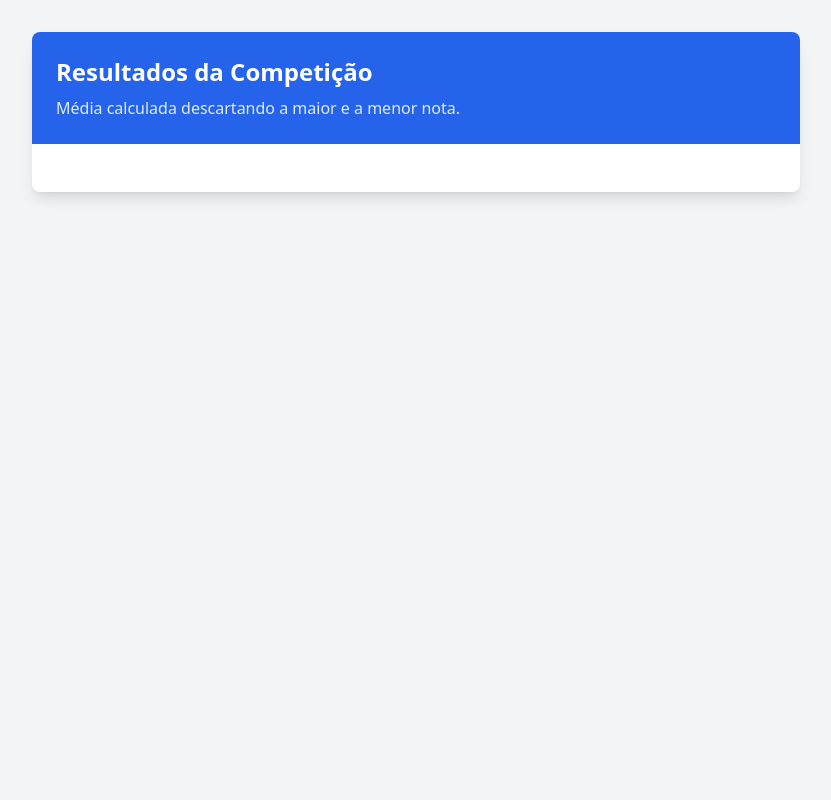
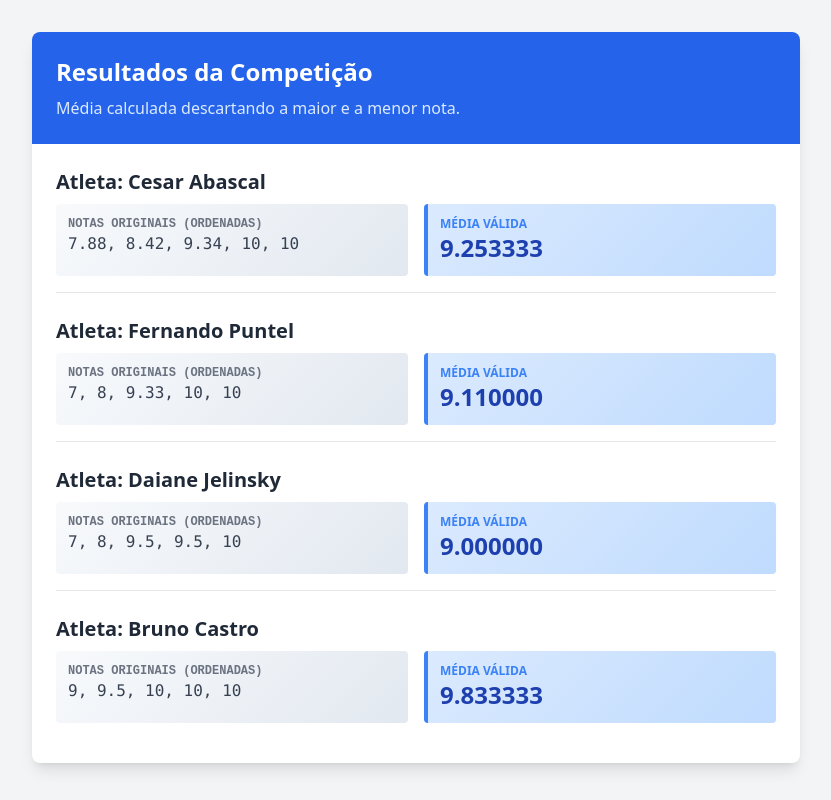
Before and after one commit to Gabriel-Santos-Dantas86/notas-atletas, a plain HTML site: page index.html in a window 1280 px wide. Shown: the whole page, without its empty margins (224-1055 px from the left). Drawn offline with nearby package versions, Linux system fonts and the light colour scheme.

Commit message:
Update index.html
link css e js

```diff
--- a/index.html
+++ b/index.html
@@ -5,7 +5,7 @@
     <meta name="viewport" content="width=device-width, initial-scale=1.0">
     <title>Pontuação dos Atletas</title>
     <script src="https://cdn.tailwindcss.com"></script>
-    <link rel="stylesheet" href="notas.css">
+    <link rel="stylesheet" href="notas-atletas.css">
 </head>
 <body class="bg-gray-100 min-h-screen p-8 font-sans">
 
@@ -20,6 +20,7 @@
         </div>
     </div>
 
-    <script src="notas.js"></script>
+    <script src="notas-atletas.js"></script>
 </body>
+
 </html>
```
